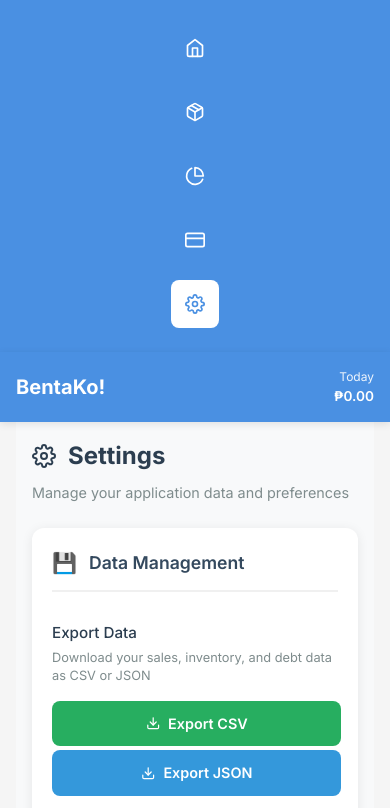
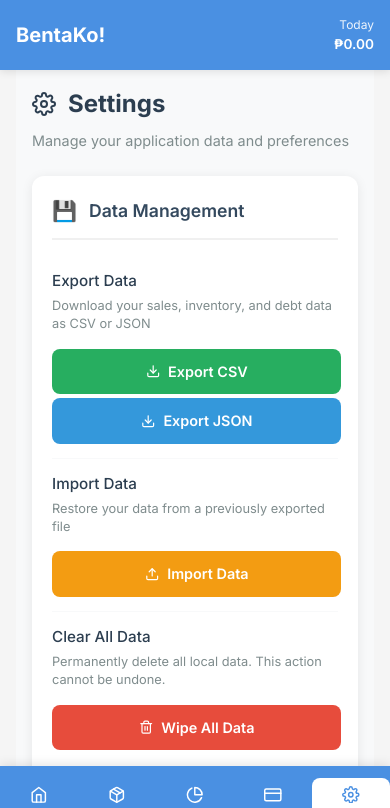
Before and after one commit to Ravsalt/BentaKo, a React (Vite) app: page /settings in a window 390 px wide. Shown: the top 808 px of the page. Built offline with nearby package versions, Linux system fonts and the light colour scheme.

Commit message:
feat(layout): make Sidebar responsive

```diff
--- a/src/components/layout/Sidebar.tsx
+++ b/src/components/layout/Sidebar.tsx
@@ -10,30 +10,73 @@
 
 export const NavItem = styled(Link)<{ $isActive?: boolean }>`
   display: flex;
+  flex-direction: column;
   align-items: center;
   justify-content: center;
-  width: 48px;
-  height: 48px;
-  margin: 0.5rem 0;
+  gap: 0.25rem;
   border-radius: 8px;
   color: ${({ theme, $isActive }) => $isActive ? theme.colors.primary : theme.colors.white};
   background: ${({ theme, $isActive }) => $isActive ? theme.colors.white : 'transparent'};
   transition: all 0.2s;
   text-decoration: none;
-  font-size: 1.25rem;
+
+  /* Desktop: square icons */
+  @media (min-width: 768px) {
+    width: 48px;
+    height: 48px;
+    margin: 0.5rem 0;
+    font-size: 1.25rem;
+
+    span {
+      display: none;
+    }
+  }
+
+  /* Mobile: icons with labels */
+  @media (max-width: 767px) {
+    flex: 1;
+    padding: 0.5rem;
+    font-size: 1.1rem;
+
+    span {
+      font-size: 0.7rem;
+      font-weight: ${({ $isActive }) => $isActive ? 600 : 400};
+    }
+  }
 
   &:hover {
     background: ${({ theme, $isActive }) => $isActive ? theme.colors.white : 'rgba(255, 255, 255, 0.1)'};
   }
+
+  &:active {
+    transform: scale(0.95);
+  }
 `;
 
 export const SidebarContainer = styled.nav`
-  grid-row: 1 / -1;
   background: ${({ theme }) => theme.colors.primary};
   display: flex;
-  flex-direction: column;
   align-items: center;
-  padding: 1rem 0;
+  z-index: 100;
+
+  /* Desktop: vertical sidebar */
+  @media (min-width: 768px) {
+    grid-row: 1 / -1;
+    flex-direction: column;
+    padding: 1rem 0;
+  }
+
+  /* Mobile: horizontal bottom nav */
+  @media (max-width: 767px) {
+    position: fixed;
+    bottom: 0;
+    left: 0;
+    right: 0;
+    flex-direction: row;
+    justify-content: space-around;
+    padding: 0.75rem 0;
+    box-shadow: 0 -2px 10px rgba(0, 0, 0, 0.1);
+  }
 `;
 
 const navItems = [
@@ -57,6 +100,7 @@
           $isActive={location.pathname === item.path}
         >
           {item.icon}
+          <span>{item.label}</span>
         </NavItem>
       ))}
     </SidebarContainer>
```
